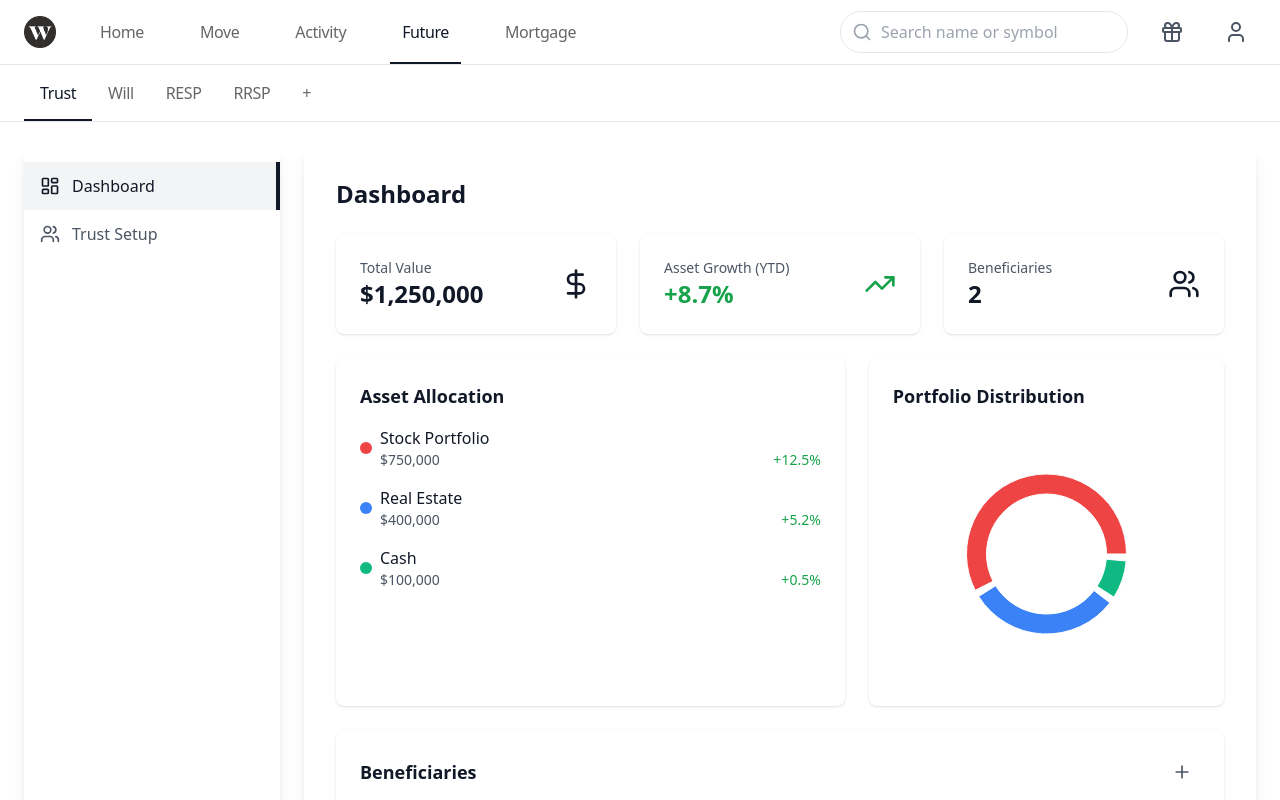
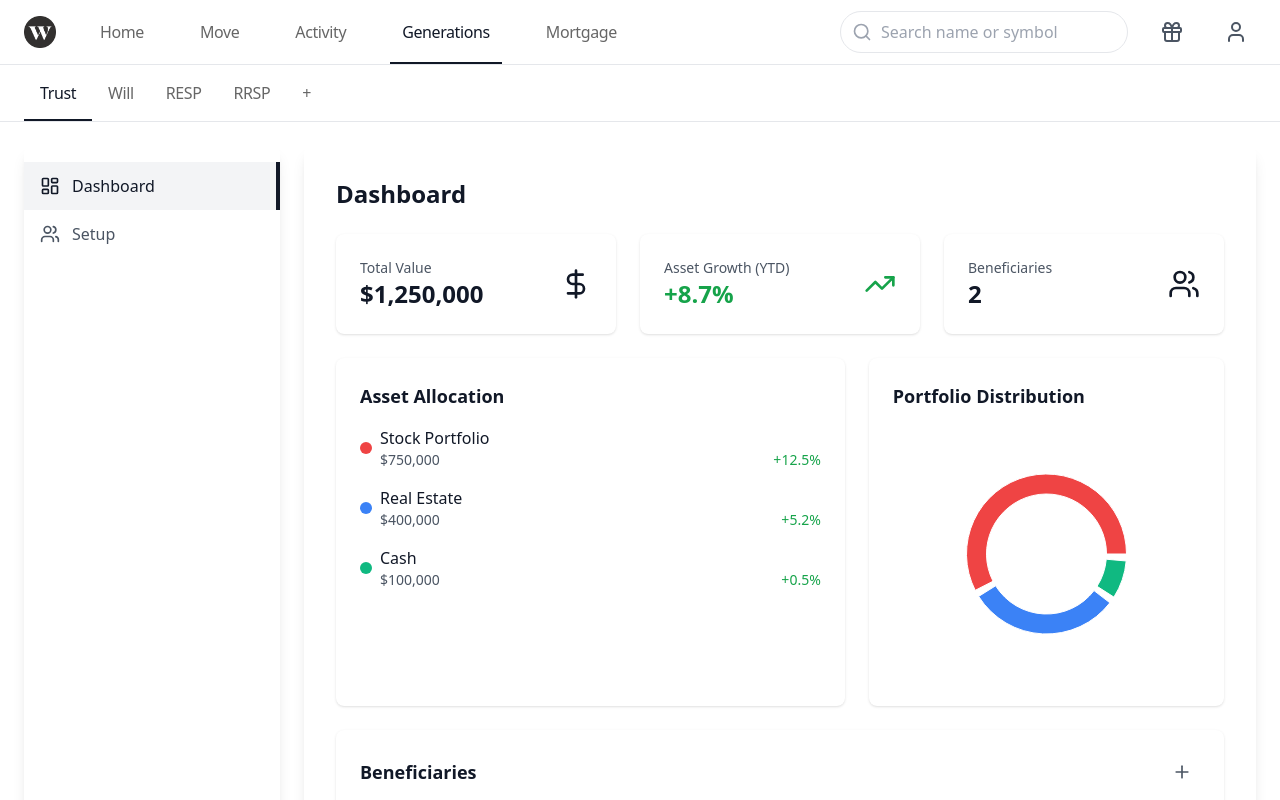
Before and after one commit to mfoltak/Hacksimple, a React (Vite) app in the folder project/: page / in a window 1280 px wide. Shown: the top 800 px of the page. Built offline with nearby package versions, Linux system fonts and the light colour scheme; what @react-pdf/renderer would draw is missing.

Commit message:
Changed name of Future tab -> Generations

```diff
--- a/project/src/App.tsx
+++ b/project/src/App.tsx
@@ -31,7 +31,7 @@ function App() {
             }`}
           >
             <Users className="h-5 w-5" />
-            Trust Setup
+            Setup
           </button>
         </nav>
       </div>
--- a/project/src/components/Dashboard.tsx
+++ b/project/src/components/Dashboard.tsx
@@ -144,7 +144,7 @@ const AllocationModal: React.FC<AllocationModalProps> = ({
           </div>
           {hasAllocationError && (
             <p className="mt-4 text-sm text-red-600">
-              Total allocation for one or more assets exceeds 100% across all beneficiaries
+              Total allocation for one or more assets exceeds 100% across all beneficiaries.
             </p>
           )}
         </div>
--- a/project/src/components/MainLayout.tsx
+++ b/project/src/components/MainLayout.tsx
@@ -12,9 +12,9 @@ const PlaceholderPage: React.FC<{ title: string }> = ({ title }) => (
 
 const MainLayout: React.FC = () => {
   const [activeTab, setActiveTab] = useState('Trust');
-  const [activeNavItem] = useState('Future');
+  const [activeNavItem] = useState('Generations');
 
-  const navItems = ['Home', 'Move', 'Activity', 'Future', 'Mortgage'];
+  const navItems = ['Home', 'Move', 'Activity', 'Generations', 'Mortgage'];
   const tabs = ['Trust', 'Will', 'RESP', 'RRSP', '+'];
 
   return (
```
